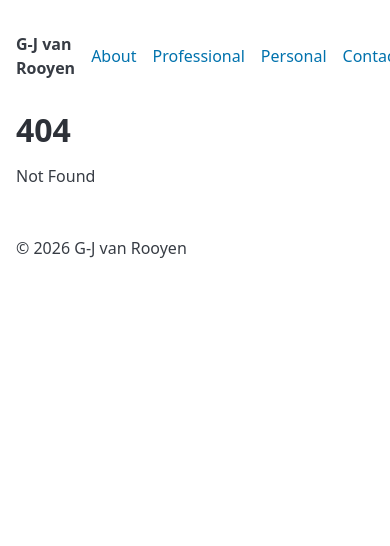
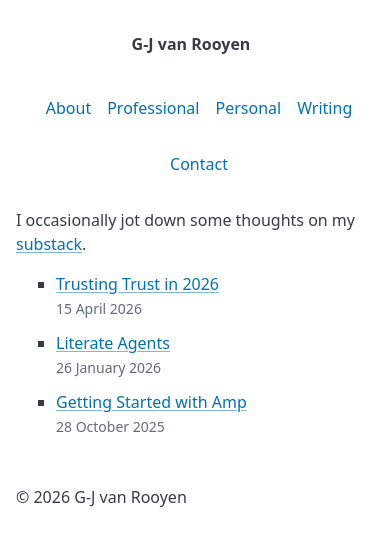
Before and after one commit to gvrooyen/gvrooyen.com, a SvelteKit app: page /writing in a window 390 px wide. Before the commit this address had no page. Shown: the top 546 px of the page. Built offline with nearby package versions, Linux system fonts and the light colour scheme.

Commit message:
Add Writing page with Substack articles
Amp-Thread-ID: https://ampcode.com/threads/T-01a0113e-eb15-75bb-9eeb-c0dae38a1732
Co-authored-by: G-J van Rooyen <gvrooyen@gmail.com>

```diff
--- a/src/routes/+layout.svelte
+++ b/src/routes/+layout.svelte
@@ -20,6 +20,9 @@
                 <a href="/personal" class:active={page.url.pathname === '/personal'}>Personal</a>
             </li>
             <li>
+                <a href="/writing" class:active={page.url.pathname === '/writing'}>Writing</a>
+            </li>
+            <li>
                 <a href="/#contact">Contact</a>
             </li>
         </ul>
--- /dev/null
+++ b/src/routes/writing/+page.svelte
@@ -0,0 +1,30 @@
+<section>
+    <p>I occasionally jot down some thoughts on my <a href="https://gvrooyen.substack.com/">substack</a>.</p>
+    <ul>
+        <li>
+            <a href="https://gvrooyen.substack.com/p/trusting-trust-in-2026">Trusting Trust in 2026</a>
+            <time class="publication-date" datetime="2026-04-15">15 April 2026</time>
+        </li>
+        <li>
+            <a href="https://gvrooyen.substack.com/p/literate-agents">Literate Agents</a>
+            <time class="publication-date" datetime="2026-01-26">26 January 2026</time>
+        </li>
+        <li>
+            <a href="https://gvrooyen.substack.com/p/getting-started-with-amp">Getting Started with Amp</a>
+            <time class="publication-date" datetime="2025-10-28">28 October 2025</time>
+        </li>
+    </ul>
+</section>
+
+<style>
+    li + li {
+        margin-top: 0.75rem;
+    }
+
+    .publication-date {
+        display: block;
+        margin-top: 0.125rem;
+        color: var(--pico-muted-color);
+        font-size: 0.875em;
+    }
+</style>
--- a/static/local.css
+++ b/static/local.css
@@ -38,6 +38,22 @@ a.active {
 }
 
 @media (max-width: 576px) {
+    header nav {
+        flex-direction: column;
+        align-items: center;
+        gap: 0.5rem;
+    }
+
+    header nav ul {
+        justify-content: center;
+        margin: 0;
+    }
+
+    header nav ul:last-of-type {
+        flex-wrap: wrap;
+        width: 100%;
+    }
+
     .bio {
         grid-template-columns: 1fr;
     }
```
Also changed, not shown: 1 other file (tests, documents, lock files or other folders).
